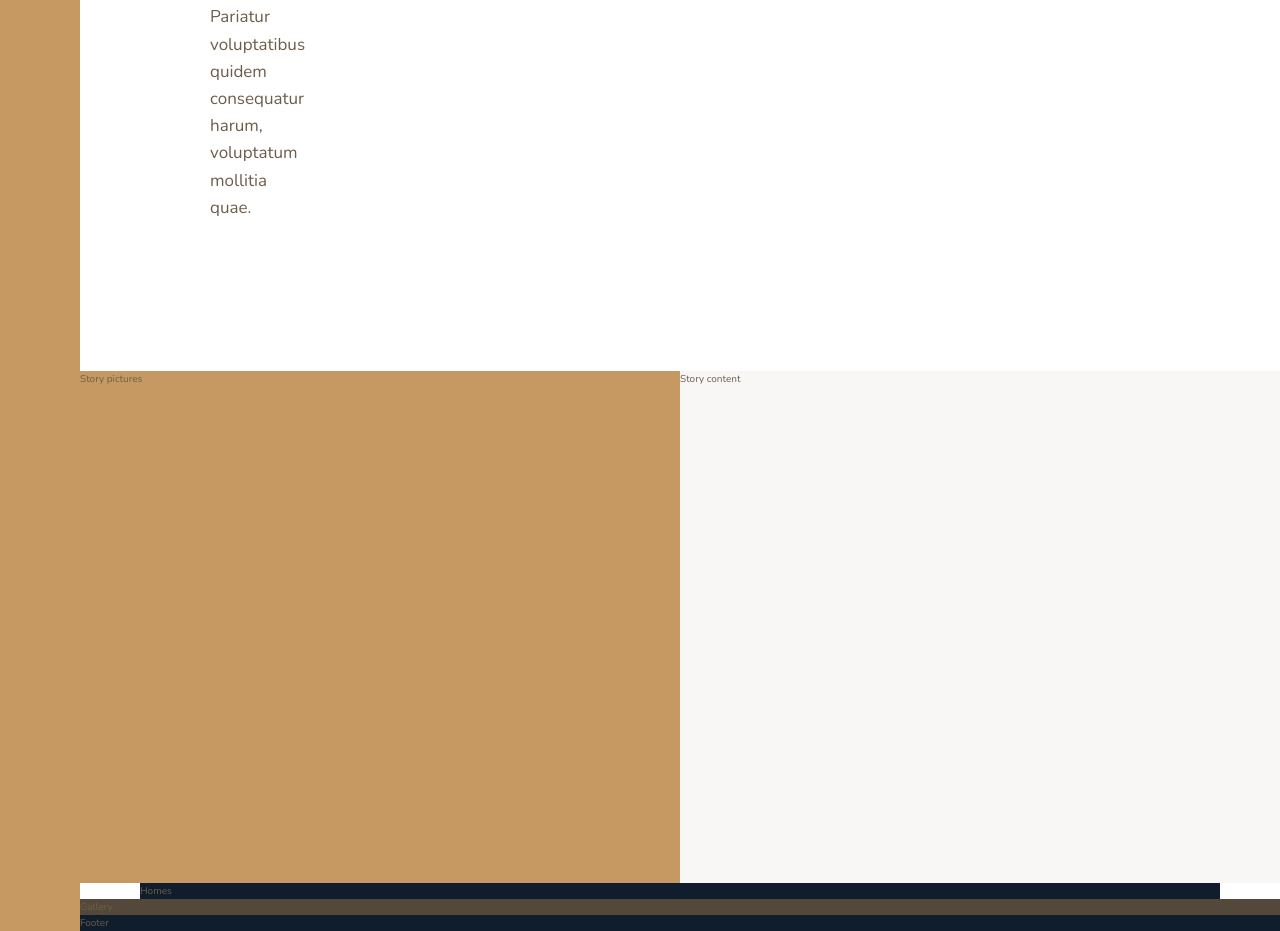
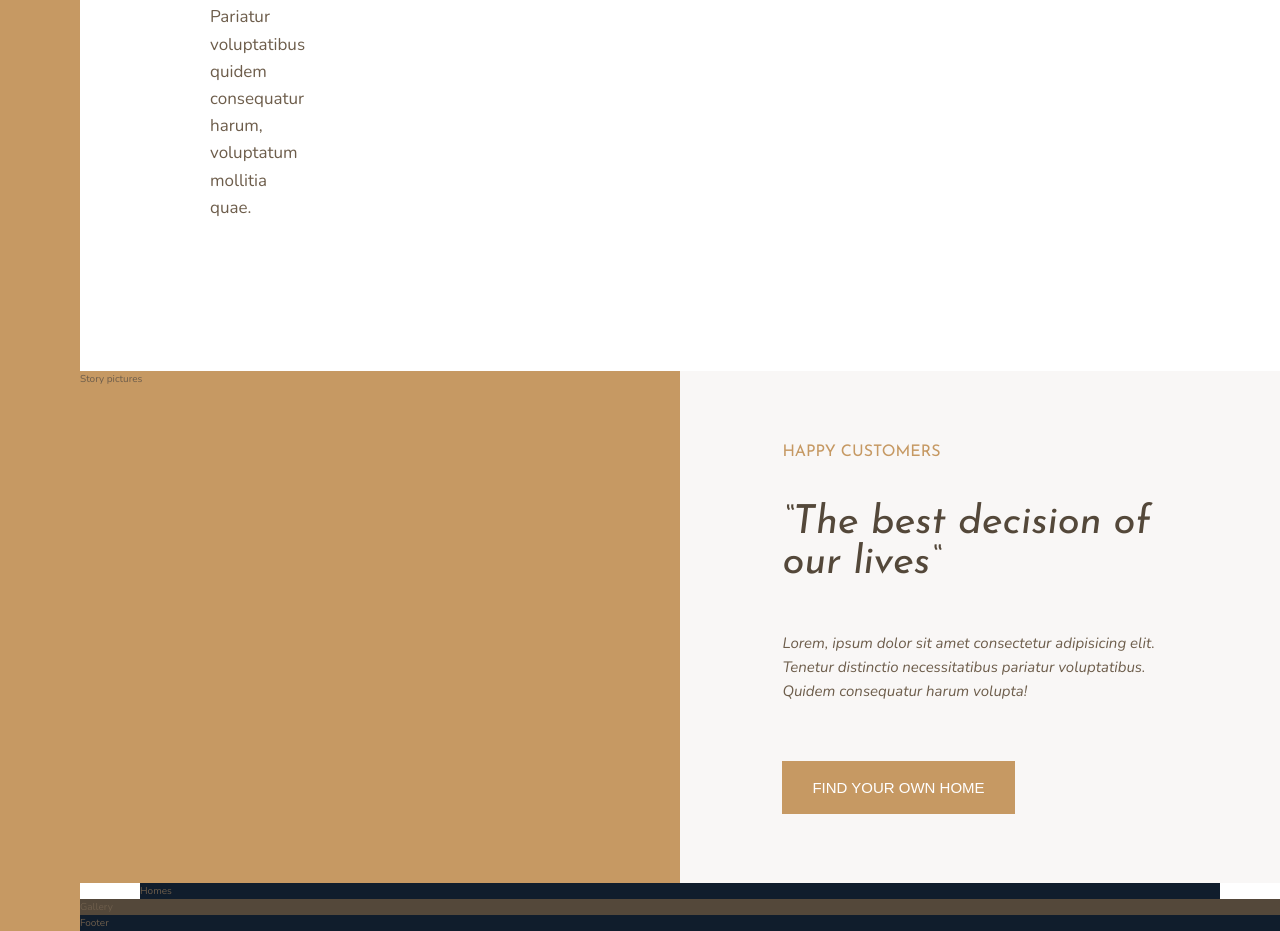
Before and after one commit to dimunozp/Nexter, a website: page index.html in a window 1280 px wide. Shown: the part 1358-2289 px from the top of the page. Drawn offline with nearby package versions, Linux system fonts and the light colour scheme.

Commit message:
feat(006): building the story section part 1

```diff
--- a/index.html
+++ b/index.html
@@ -94,7 +94,19 @@
         </div>
 
         <div class="story__content">
-            Story content
+            <h3 class="heading-3 mb-sm">
+                Happy Customers
+            </h3>
+            <h2 class="heading-2 heading-2--dark mb-md">
+                &ldquo;The best decision of our lives&ldquo;
+            </h2>
+            <p class="story__text">
+                Lorem, ipsum dolor sit amet consectetur adipisicing elit. Tenetur distinctio necessitatibus pariatur
+                voluptatibus. Quidem consequatur harum volupta!
+            </p>
+            <button class="btn">
+                Find your own home
+            </button>
         </div>
 
         <section class="homes">
--- a/sass/_story.scss
+++ b/sass/_story.scss
@@ -8,5 +8,21 @@
   &__content {
     background-color: $color-grey-light-1;
     grid-column: col-start 5 / full-end;
+
+    padding: 6rem 8vw;
+    /*display: flex;
+    flex-direction: column;
+    justify-content: center;
+    align-items: flex-start;*/
+
+    display: grid;
+    align-items: center;
+    justify-items: start;
+  }
+
+  &__text {
+    font-size: 1.5rem;
+    font-style: italic;
+    margin-bottom: 4rem;
   }
 }
--- a/sass/_typography.scss
+++ b/sass/_typography.scss
@@ -9,10 +9,24 @@
 
 .heading-2 {
   @extend %heading;
+  font-size: 4rem;
+  font-style: italic;
+  line-height: 1;
+
+  &--light {
+    color: $color-grey-light-1;
+  }
+
+  &--dark {
+    color: $color-grey-dark-1;
+  }
 }
 
 .heading-3 {
   @extend %heading;
+  font-size: 1.6rem;
+  color: $color-primary;
+  text-transform: uppercase;
 }
 
 .heading-4 {
@@ -27,3 +41,35 @@
     color: $color-grey-dark-1;
   }
 }
+
+.btn {
+  background-color: $color-primary;
+  color: #fff;
+  border: none;
+  border-radius: 0;
+  font-size: 1.5rem;
+  text-transform: uppercase;
+  padding: 1.8rem 3rem;
+  cursor: pointer;
+  transition: all .2s;
+
+  &:hover {
+    background-color: $color-primary-dark;
+  }
+}
+
+.mb-sm {
+  margin-bottom: 2rem;
+}
+
+.mb-md {
+  margin-bottom: 3rem;
+}
+
+.mb-lg {
+  margin-bottom: 4rem;
+}
+
+.mb-hg {
+  margin-bottom: 8rem;
+}
```
Also changed, not shown: css/style.css.
